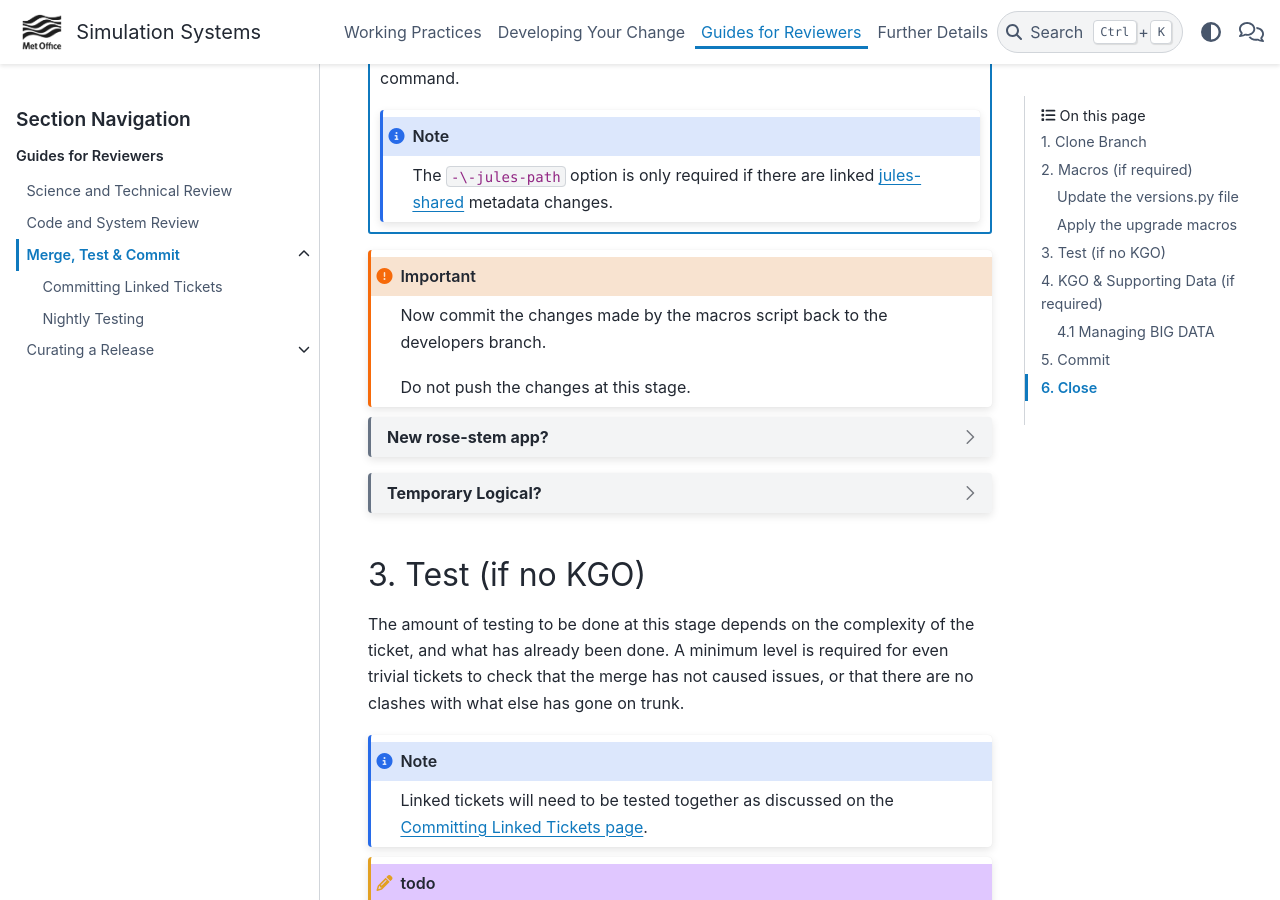
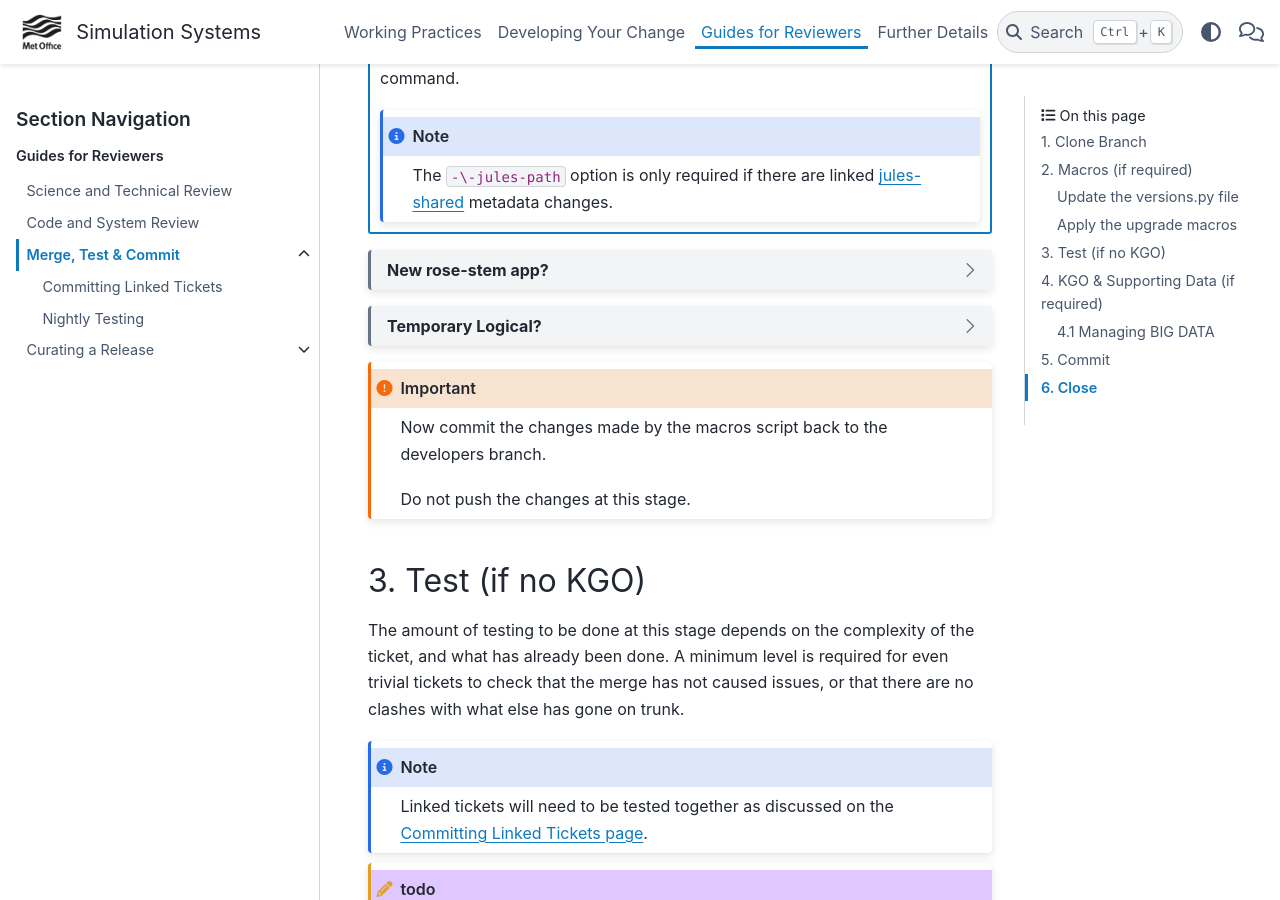
Before and after one commit to MetOffice/simulation-systems, a Sphinx documentation site: the page built from source/Reviewers/howtocommit.rst, in a window 1280 px wide and 900 px high, scrolled down 2525 px. Built offline with Sphinx 7.4.7 and the PyData theme 0.15.4, drawn with Linux system fonts in a browser that asks for light colours; part of the change alters nothing that is shown.

```diff
--- a/source/Reviewers/howtocommit.rst
+++ b/source/Reviewers/howtocommit.rst
@@ -158,13 +158,6 @@ To update the test suite for an upgrade macro, please run:
             script as described above and this will share the upgrade
             macro across both LFRic Apps and LFRic Core as needed.
 
-.. important::
-
-    Now commit the changes made by the macros script back to the developers
-    branch.
-
-    Do not push the changes at this stage.
-
 .. dropdown:: New rose-stem app?
 
     If the ticket introduces a new rose-stem app, but doesn't otherwise have a
@@ -209,6 +202,13 @@ To update the test suite for an upgrade macro, please run:
     If a new temporary logical has been added, or an old one retired, then
     update the `table that lists them
     <https://code.metoffice.gov.uk/trac/um/wiki/TempUMlogicals>`__.
+
+.. important::
+
+    Now commit the changes made by the macros script back to the developers
+    branch.
+
+    Do not push the changes at this stage.
 
 3. Test (if no KGO)
 --------------------
@@ -357,8 +357,7 @@ KGO differently*
     is a one-time setup step required to allow you to generate KGO using the
     update script.
 
-    Edit ``~/.metomi/rose.conf`` on *all platforms* - Desktop, XCE/F, XCS and
-    EXZ to contain the following:
+    Edit ``~/.metomi/rose.conf`` on *all platforms* - VDI, EXAB, EXCD, EXZ
 
     .. code-block::
 
@@ -380,7 +379,7 @@ KGO differently*
         a script.
 
         #. Run the rose stem tasks that require a KGO update, plus any other
-           testing required (see above) - if unsure run the `all,ex1a`.
+           testing required (see above) - if unsure run the `all` group.
 
         .. code-block:: shell
 
```
